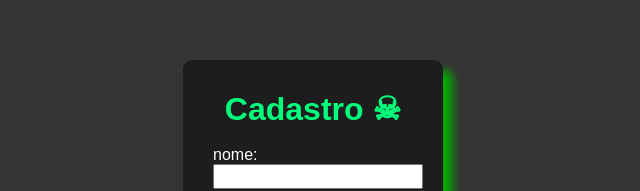
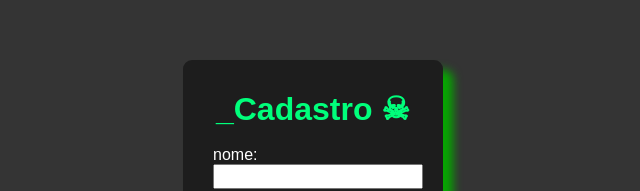
Before and after one commit to FelipeBarrosDeSouzaSilva/lojaonline, a plain HTML site: page cadastro.html in a window 1280 px wide. Shown: the part 160-351 px from the top of the page, without its empty margins (327-967 px from the left). Drawn offline with Linux system fonts and the light colour scheme.

Commit message:
novo titulo

```diff
--- a/cadastro.html
+++ b/cadastro.html
@@ -62,7 +62,7 @@
 <body>
 
     <form action="">
-        <h1>Cadastro &#9760;</h1>
+        <h1>_Cadastro &#9760;</h1>
         <br>
         <div class="form-group">
             <label>nome:</label>
```
